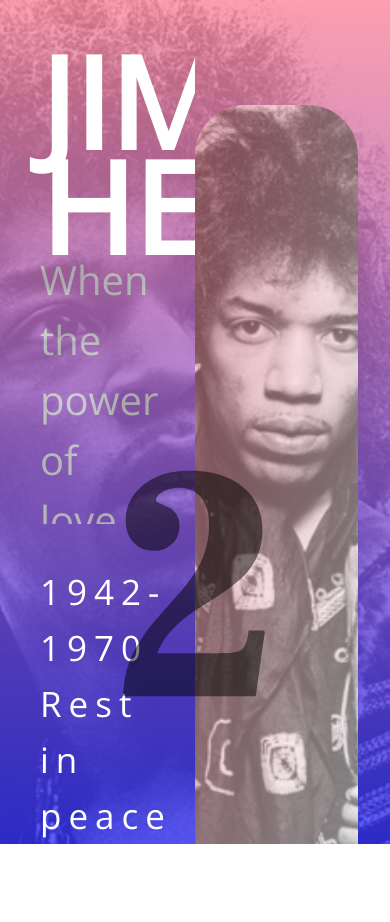
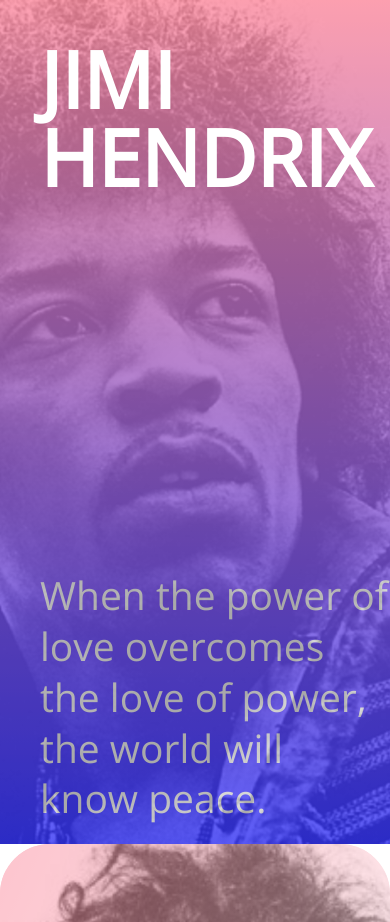
Before and after one commit to sweeptic/Build-a-Tribute-Page, a plain HTML site: page index.html in a window 390 px wide. Shown: the top 922 px of the page. Before the commit the page ends 844 px from the top, so only its background shows below. Drawn offline with nearby package versions, Linux system fonts and the light colour scheme.

Commit message:
first page responsive layout sone

```diff
--- a/css/main.css
+++ b/css/main.css
@@ -59,10 +59,11 @@
 .jimi-hendrix-name-2 {
   color: white;
   z-index: 100;
-  font-size: 15vh;
+  font-size: 15rem;
   text-transform: uppercase;
   padding-left: 4rem;
   font-weight: 600;
+  line-height: 150px;
   overflow: hidden;
 }
 
@@ -77,7 +78,7 @@
 }
 
 .jimi-hendrix-quote {
-  font-size: 3vh;
+  /* font-size: 3vh; */
 }
 
 .jimi-hendrix-quote {
@@ -132,5 +133,61 @@
   border-top-left-radius: 5rem;
 }
 
-@media screen and (min-width: 768px) {
+@media screen and (max-width: 1384px) {
+  .jimi-hendrix-age {
+    display: none;
+  }
+
+  .jimi-hendrix-main {
+    grid-template-columns: 1fr;
+    grid-template-rows: repeat(7, auto);
+  }
+
+  .jimi-hendrix-main-background {
+    grid-column: 1/1;
+    grid-row: 1/2;
+    /* display: none; */
+  }
+
+  .jimi-hendrix-name-1 {
+    /* display: none; */
+    margin-top: 4rem;
+    font-size: 17rem;
+  }
+
+  .jimi-hendrix-quote {
+    grid-column: 1/1;
+    grid-row: 1/2;
+    font-size: 10rem;
+    line-height: 10rem;
+    align-self: end;
+    padding-bottom: 2rem;
+  }
+
+  .jimi-hendrix-rip {
+    display: none;
+  }
+
+  .jimi-hendrix-age {
+    display: none;
+  }
+
+  .jimi-hendrix-right-background {
+    height: 100vh;
+    grid-column: 1/1;
+    grid-row: 2/3;
+  }
+
+
+
+@media screen and (max-width: 756px) {
+  .jimi-hendrix-name-1 {
+    font-size: 20vw;
+    line-height: 20vw;
+  }
+
+  .jimi-hendrix-quote {
+    font-size: 10vw;
+    line-height: 13vw;
+  }
 }
--- a/index.html
+++ b/index.html
@@ -23,9 +23,9 @@
 
 
 
-      <div class="jimi-hendrix-name-1">Jimi</div>
+      <div class="jimi-hendrix-name-1">Jimi Hendrix</div>
 
-      <div class="jimi-hendrix-name-2">Hendrix</div>
+      <!-- <div class="jimi-hendrix-name-2">Hendrix</div> -->
 
       <div class="jimi-hendrix-quote">When the power of love overcomes the love of power, the world will know peace.
       </div>
```
